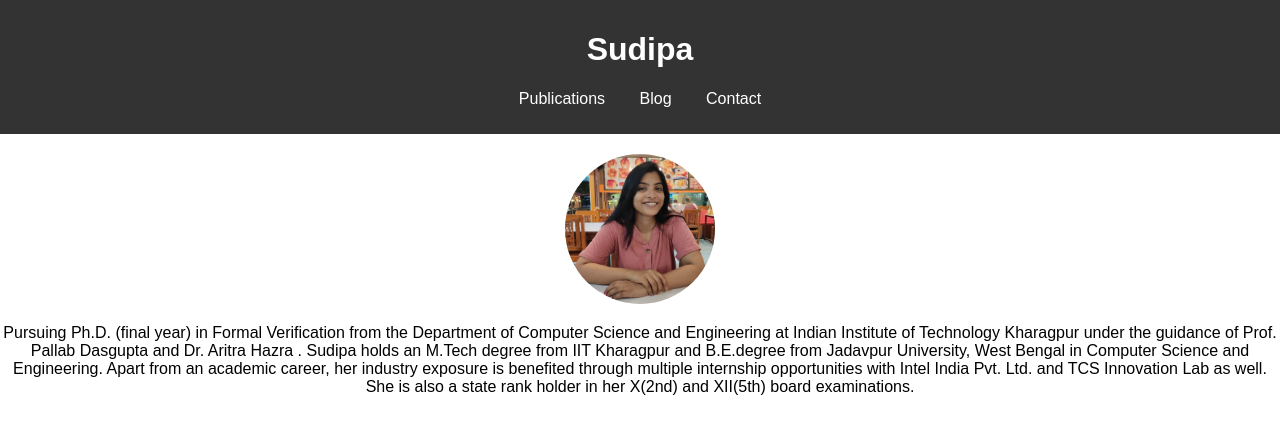
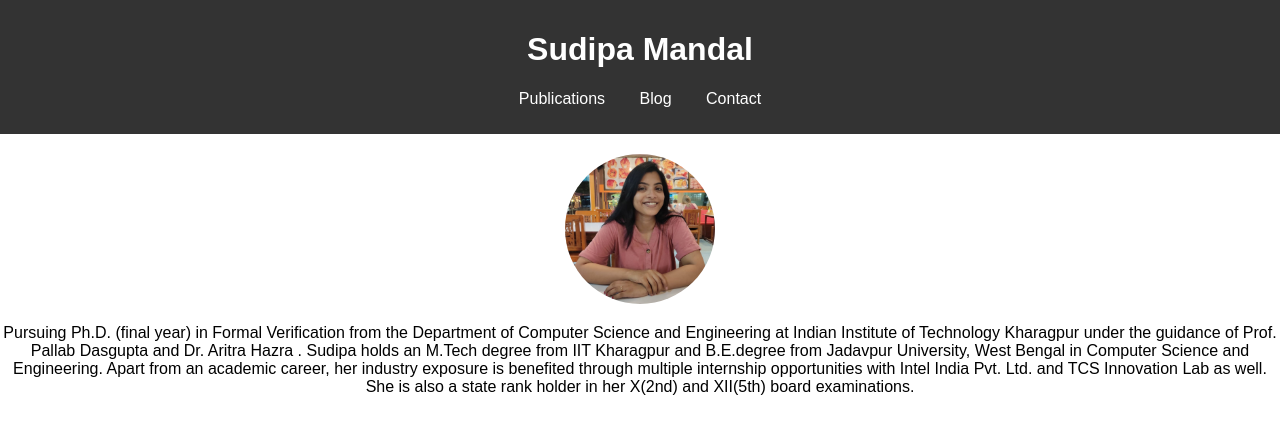
Before and after one commit to xoro4me/xoro4me.github.io, a plain HTML site: page index.html in a window 1280 px wide. Drawn offline with Linux system fonts and the light colour scheme.

Commit message:
Update index.html

```diff
--- a/index.html
+++ b/index.html
@@ -8,7 +8,7 @@
 </head>
 <body>
     <header>
-        <h1>Sudipa</h1>
+        <h1>Sudipa Mandal</h1>
         <nav>
             <ul>
                 <li><a href="publications.html">Publications</a></li>
```
